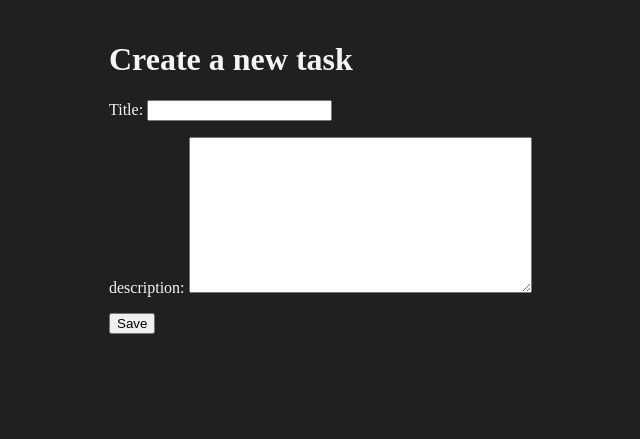
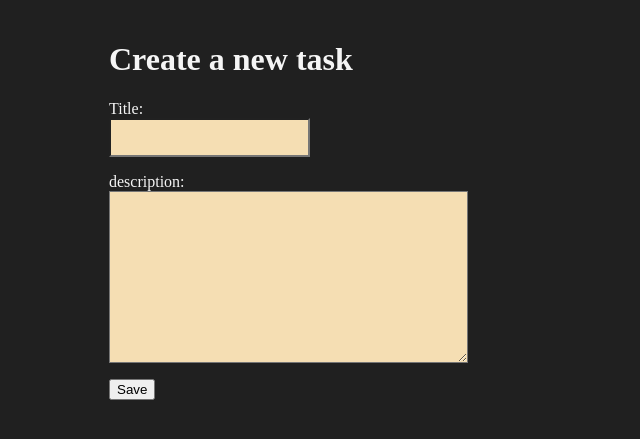
Before and after one commit to sebasgon89/django_training, a Django app: page /create_task/ in a window 1280 px wide. Shown: the part 98-537 px from the top of the page, without its empty margins (131-771 px from the left). Run offline with Django 4.2, Linux system fonts and the light colour scheme.

Commit message:
Adding final styles

```diff
--- a/myapp/forms.py
+++ b/myapp/forms.py
@@ -1,8 +1,8 @@
 from django import forms
 
 class CreateNewTask(forms.Form):
-    title = forms.CharField(label='Title')
-    description = forms.CharField(label="description", widget=forms.Textarea)
+    title = forms.CharField(label='Title', widget=forms.TextInput(attrs={'class':'input'}))
+    description = forms.CharField(label="description", widget=forms.Textarea(attrs={'class':'input'}))
 
 class CreateNewProject(forms.Form):
-    name = forms.CharField(label='name')
+    name = forms.CharField(label='name', widget=forms.TextInput(attrs={'class':'input'}))
--- a/myapp/static/styles/main.css
+++ b/myapp/static/styles/main.css
@@ -38,3 +38,10 @@ body {
     padding: 10px;
     margin-bottom: 2px;
 }
+
+.input{
+    background: wheat;
+    padding: 10px;
+    text-align: center;
+    display: block;
+}
```
Also changed, not shown: db.sqlite3.
